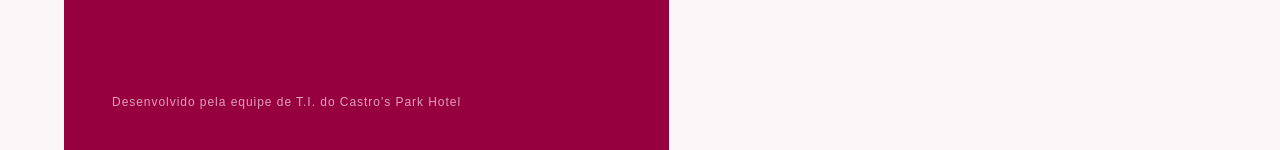
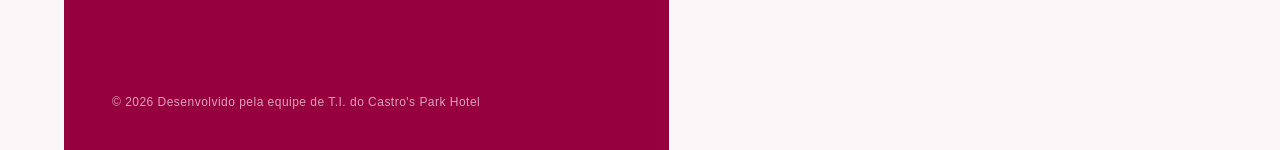
Before and after one commit to ti600/portaria-castros, a Next.js app: page / in a window 1280 px wide. Shown: the part 650-800 px from the top of the page. Built offline with nearby package versions, Linux system fonts and the light colour scheme; no server answers.

Commit message:
Ajusta rodape institucional da tela inicial

```diff
--- a/app/page.tsx
+++ b/app/page.tsx
@@ -127,8 +127,8 @@ export default function Login() {
             </div>
           </div>
 
-          <div className="pt-6 text-xs tracking-[0.08em] text-[#f3c7da]/80">
-            Desenvolvido pela equipe de T.I. do Castro&apos;s Park Hotel
+          <div className="pt-6 text-xs tracking-[0.04em] text-[#f3c7da]/80">
+            © 2026 Desenvolvido pela equipe de T.I. do Castro&apos;s Park Hotel
           </div>
         </section>
       </div>
```
